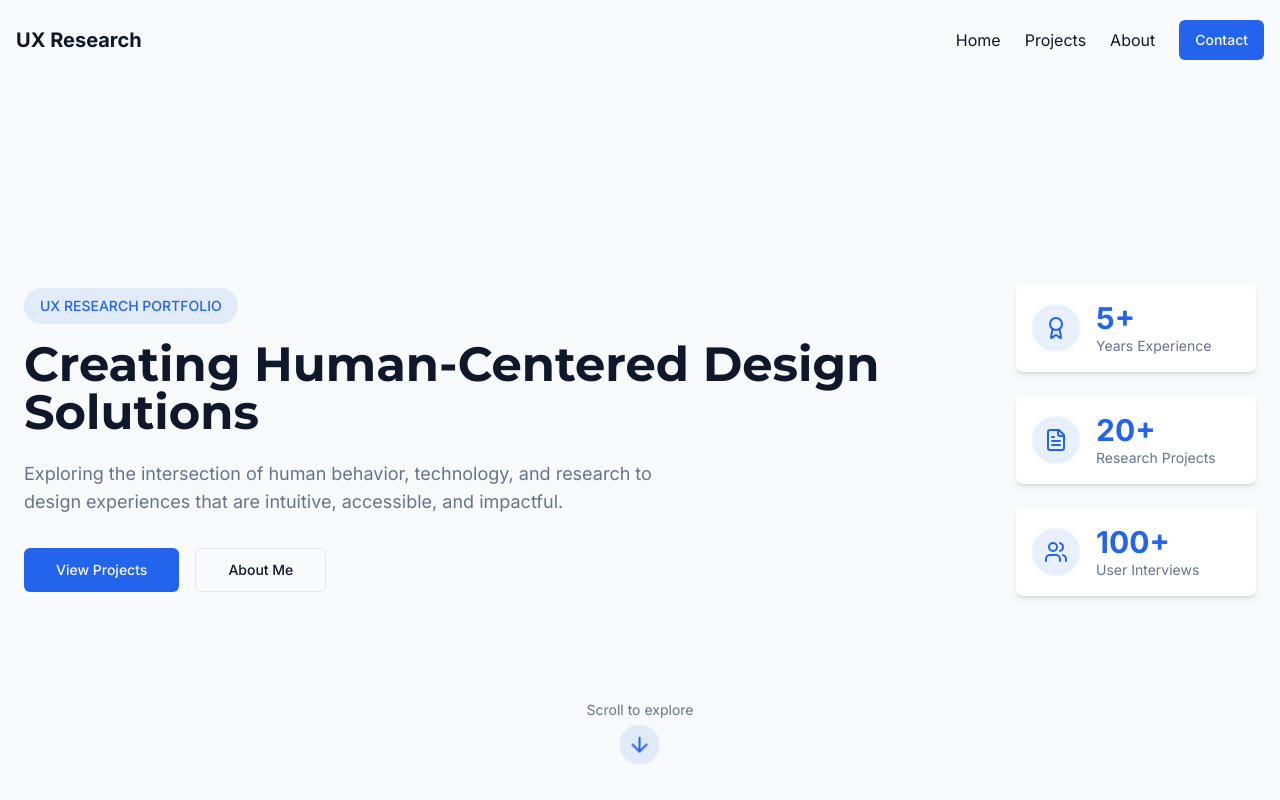
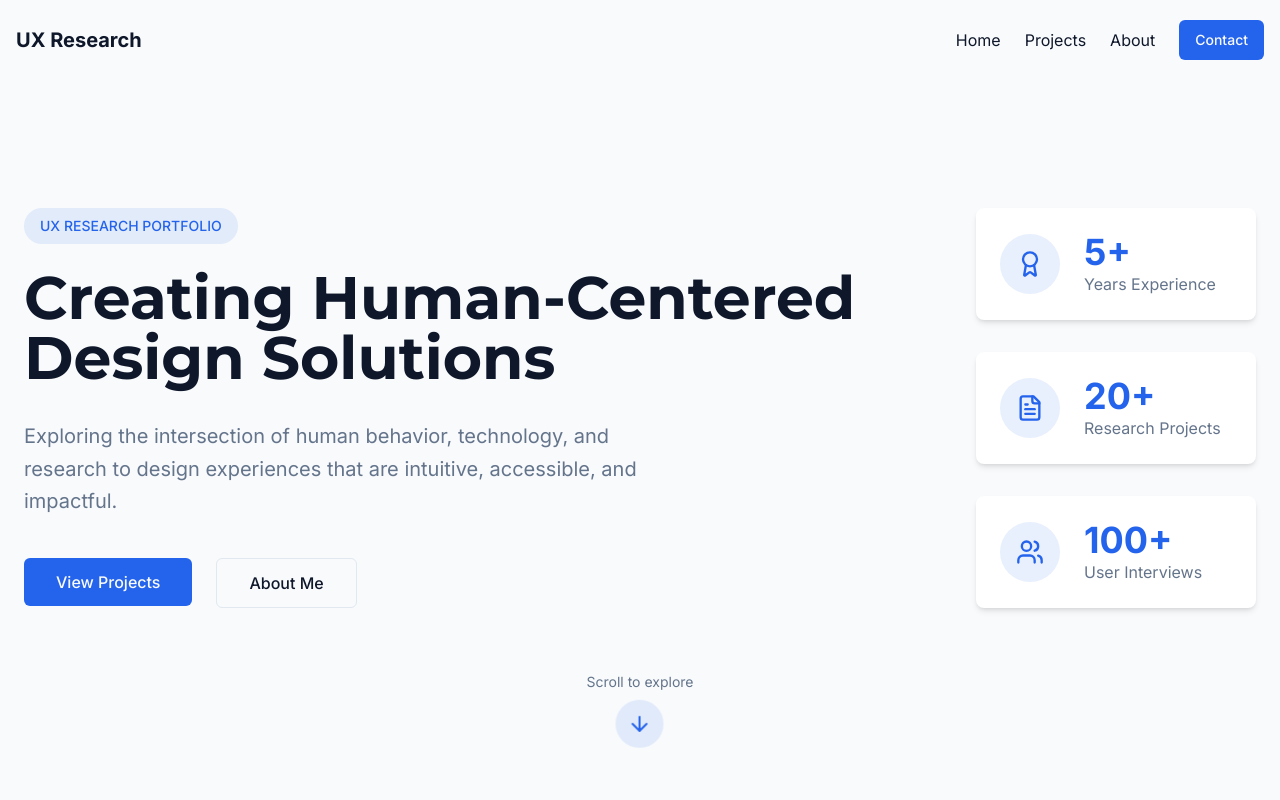
Before and after one commit to Sabrina459/ux-human-landing-pad, a React (Vite) app: page / in a window 1280 px wide. Shown: the top 800 px of the page. Built offline with nearby package versions, Linux system fonts and the light colour scheme.

Commit message:
Refactor: Extend the project

```diff
--- a/src/components/HeroSection.tsx
+++ b/src/components/HeroSection.tsx
@@ -6,70 +6,70 @@ const HeroSection = () => {
   return (
     <section
       id="hero"
-      className="min-h-screen pt-20 flex flex-col justify-center relative fade-in-section"
+      className="min-h-screen pt-28 pb-24 flex flex-col justify-center relative fade-in-section"
     >
       <div className="container px-4 md:px-6 mx-auto">
-        <div className="flex flex-col md:flex-row md:items-center md:gap-8">
-          <div className="flex-1 mb-8 md:mb-0">
-            <span className="inline-block bg-primary/10 text-primary px-4 py-2 rounded-full text-sm font-medium mb-4">
+        <div className="flex flex-col md:flex-row md:items-start md:gap-12">
+          <div className="flex-1 mb-12 md:mb-0">
+            <span className="inline-block bg-primary/10 text-primary px-4 py-2 rounded-full text-sm font-medium mb-6">
               UX RESEARCH PORTFOLIO
             </span>
-            <h1 className="text-4xl md:text-5xl font-bold mb-6">
+            <h1 className="text-4xl md:text-6xl font-bold mb-8">
               Creating Human-Centered Design Solutions
             </h1>
-            <p className="text-lg text-muted-foreground max-w-2xl mb-8">
+            <p className="text-xl text-muted-foreground max-w-2xl mb-10 leading-relaxed">
               Exploring the intersection of human behavior, technology, and research
               to design experiences that are intuitive, accessible, and impactful.
             </p>
-            <div className="flex flex-wrap gap-4">
-              <Button size="lg" asChild>
+            <div className="flex flex-wrap gap-6 mt-6">
+              <Button size="lg" asChild className="text-base px-8 py-6">
                 <a href="#projects">View Projects</a>
               </Button>
-              <Button variant="outline" size="lg" asChild>
+              <Button variant="outline" size="lg" asChild className="text-base px-8 py-6">
                 <a href="#about">About Me</a>
               </Button>
             </div>
           </div>
 
-          <div className="flex flex-col gap-6 md:min-w-[240px]">
-            <div className="bg-white p-4 rounded-lg shadow-md flex items-center gap-4">
-              <div className="bg-primary/10 p-3 rounded-full">
-                <Award className="h-6 w-6 text-primary" />
+          <div className="flex flex-col gap-8 md:min-w-[280px]">
+            <div className="bg-white p-6 rounded-lg shadow-md flex items-center gap-6">
+              <div className="bg-primary/10 p-4 rounded-full">
+                <Award className="h-7 w-7 text-primary" />
               </div>
               <div>
-                <div className="text-3xl font-bold text-primary">5+</div>
-                <div className="text-sm text-muted-foreground">Years Experience</div>
+                <div className="text-4xl font-bold text-primary">5+</div>
+                <div className="text-base text-muted-foreground">Years Experience</div>
               </div>
             </div>
 
-            <div className="bg-white p-4 rounded-lg shadow-md flex items-center gap-4">
-              <div className="bg-primary/10 p-3 rounded-full">
-                <FileText className="h-6 w-6 text-primary" />
+            <div className="bg-white p-6 rounded-lg shadow-md flex items-center gap-6">
+              <div className="bg-primary/10 p-4 rounded-full">
+                <FileText className="h-7 w-7 text-primary" />
               </div>
               <div>
-                <div className="text-3xl font-bold text-primary">20+</div>
-                <div className="text-sm text-muted-foreground">Research Projects</div>
+                <div className="text-4xl font-bold text-primary">20+</div>
+                <div className="text-base text-muted-foreground">Research Projects</div>
               </div>
             </div>
 
-            <div className="bg-white p-4 rounded-lg shadow-md flex items-center gap-4">
-              <div className="bg-primary/10 p-3 rounded-full">
-                <Users className="h-6 w-6 text-primary" />
+            <div className="bg-white p-6 rounded-lg shadow-md flex items-center gap-6">
+              <div className="bg-primary/10 p-4 rounded-full">
+                <Users className="h-7 w-7 text-primary" />
               </div>
               <div>
-                <div className="text-3xl font-bold text-primary">100+</div>
-                <div className="text-sm text-muted-foreground">User Interviews</div>
+                <div className="text-4xl font-bold text-primary">100+</div>
+                <div className="text-base text-muted-foreground">User Interviews</div>
               </div>
             </div>
           </div>
         </div>
       </div>
 
-      <div className="absolute bottom-8 left-1/2 -translate-x-1/2 flex flex-col items-center">
-        <p className="mb-2 text-sm text-muted-foreground">Scroll to explore</p>
+      <div className="absolute bottom-12 left-1/2 -translate-x-1/2 flex flex-col items-center">
+        <p className="mb-3 text-sm text-muted-foreground">Scroll to explore</p>
         <a
           href="#projects"
-          className="bg-primary/10 p-2 rounded-full animate-bounce"
+          className="bg-primary/10 p-3 rounded-full animate-bounce"
           aria-label="Scroll to projects"
         >
           <ArrowDownIcon className="h-6 w-6 text-primary" />
```
